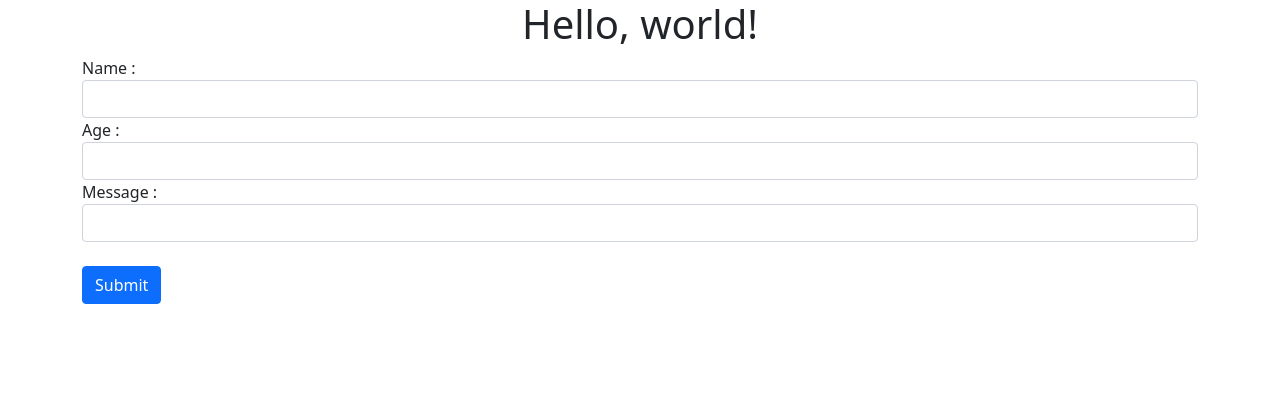
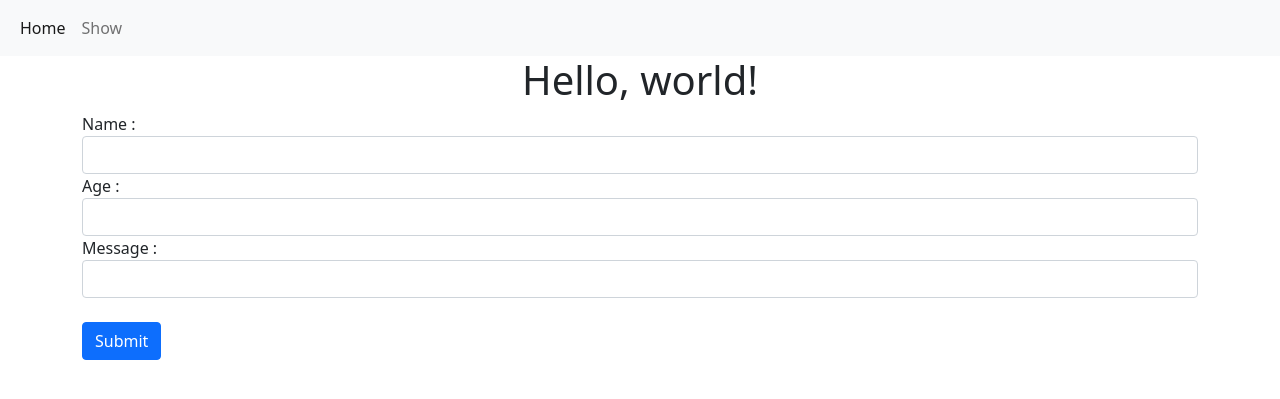
Before and after one commit to bHartiii/Greeting-app, a Django app: template greeting_app/templates/index.html in a window 1280 px wide. Shown: the top 399 px of the page. Run offline with Django 3.2, Linux system fonts and the light colour scheme; the template is opened without the code that fills it, so the values that code supplies are empty.

Commit message:
Bharti-ADD : Success message is shown at successfull entry in db

```diff
--- a/greeting_app/greetingApp/admin.py
+++ b/greeting_app/greetingApp/admin.py
@@ -1,4 +1,4 @@
 from django.contrib import admin
-from greetingApp.models import Index
+from greetingApp.models import User
 
-admin.site.register(Index)
+admin.site.register(User)
--- a/greeting_app/greetingApp/models.py
+++ b/greeting_app/greetingApp/models.py
@@ -1,6 +1,6 @@
 from django.db import models
 
-class Index(models.Model):
+class User(models.Model):
     name = models.TextField()
     age = models.TextField()
     msg = models.TextField()
--- a/greeting_app/greetingApp/urls.py
+++ b/greeting_app/greetingApp/urls.py
@@ -3,5 +3,6 @@ from django.urls import path
 from greetingApp import views
 
 urlpatterns = [
-    path('', views.index, name='greetingApp'),
+    path('', views.index, name='index'),
+    path('show',views.show, name='show'),
 ]
--- a/greeting_app/greeting_app/settings.py
+++ b/greeting_app/greeting_app/settings.py
@@ -12,7 +12,7 @@ https://docs.djangoproject.com/en/3.1/ref/settings/
 #import mongoengine
 
 from pathlib import Path
-
+from django.contrib.messages import constants as messages
 # Build paths inside the project like this: BASE_DIR / 'subdir'.
 BASE_DIR = Path(__file__).resolve().parent.parent
 
--- a/greeting_app/templates/index.html
+++ b/greeting_app/templates/index.html
@@ -8,9 +8,34 @@
     <!-- Bootstrap CSS -->
     <link href="https://cdn.jsdelivr.net/npm/bootstrap@5.0.0-beta1/dist/css/bootstrap.min.css" rel="stylesheet" integrity="sha384-giJF6kkoqNQ00vy+HMDP7azOuL0xtbfIcaT9wjKHr8RbDVddVHyTfAAsrekwKmP1" crossorigin="anonymous">
 
-    <title>Hello, world!</title>
+    <title>Enter details</title>
   </head>
   <body>
+    <nav class="navbar navbar-expand-lg navbar-light bg-light">
+    <div class="container-fluid">
+        <div class="collapse navbar-collapse" id="navbarSupportedContent">
+        <ul class="navbar-nav me-auto mb-2 mb-lg-0">
+            <li class="nav-item">
+                <a class="nav-link active" aria-current="page" href="/">Home</a>
+            </li>
+            <li class="nav-item">
+                <a class="nav-link" href="/show">Show</a>
+            </li>
+        </ul>
+
+        </div>
+    </div>
+    </nav>
+    {% if messages %}
+    {% for message in messages %}
+    <div class="alert alert-{{ message.tags }} alert-dissimsible fade show my-0" role="alert">
+        {{ message }}
+        <button type="button" class="btn-close" data-bs-dismiss="alert" aria-label="Close">
+            <span aria-hidden="true">&times;</span>
+        </button>
+    </div>
+    {% endfor %}
+    {% endif %}
     <div class="container">
     <h1 class="text-center">Hello, world!</h1>
     <form autocomplete="off" method="post" action = "">
```
Also changed, not shown: greeting_app/greetingApp/views.py (+10 -6 lines), greeting_app/templates/show.html (added, +15 -0 lines), 1 other file.
